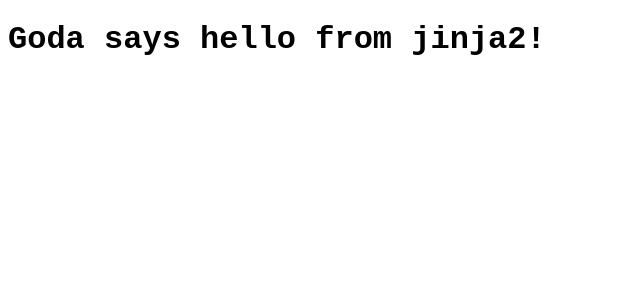
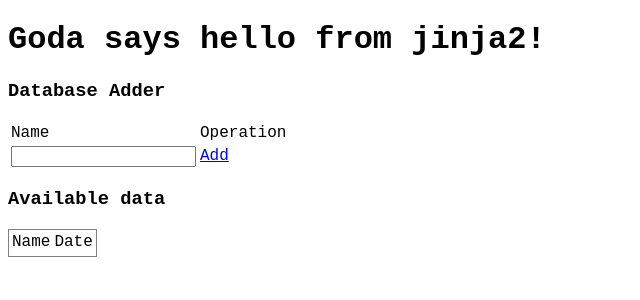
Before and after one commit to GodaProjects/python-flask-playground, a Flask app: page / in a window 1280 px wide. Shown: the top 300 px of the page, without its empty margins (0-640 px from the left). Run offline with Flask 2, Linux system fonts and the light colour scheme; data that the repository does not hold is empty.

Commit message:
Adding to database, retrieving from database and a json service

```diff
--- a/app.py
+++ b/app.py
@@ -1,6 +1,8 @@
-from flask import Flask, render_template
+from flask import Flask, render_template, request, redirect, jsonify
 from flask_sqlalchemy import SQLAlchemy
 from datetime import datetime
+import json
+
 
 # First step - init
 app = Flask(__name__)
@@ -12,20 +14,57 @@ app.config['SQLALCHEMY_DATABASE_URI'] = 'sqlite:///goda.db'
 db = SQLAlchemy(app)
 
 
-class Todo(db.Model):
+class Friends(db.Model):
     id = db.Column(db.Integer, primary_key=True)
     name = db.Column(db.String(200), nullable=False)
-    name = db.Column(db.DateTime, default=datetime.utcnow)
+    date = db.Column(db.DateTime, default=datetime.utcnow)
 
     # Called whenever some data is inserted
     def __repr__(self):
         return '<Task %r>' % self.id
 
 
-@app.route('/')
+@app.route('/', methods=['POST', 'GET'])
 def index():
-    # You dont have to mention the templates folder here as the name is predefined name.
-    return render_template('index.html')
+    if request.method == 'POST':
+        # pass
+        task_content = request.form['name']
+        new_insert = Friends(name=task_content)
+        try:
+            db.session.add(new_insert)
+            db.session.commit()
+            return redirect("/")
+        except Exception as e:
+            print(str(e))
+            return "There was a database issue and the data could not be inserted"
+    if request.method == 'GET':
+        # You can also do a query.get_or_404(<id>) and then use the id to do a db.session.delete(id) which I am not going to do now in the interest of time
+        data = Friends.query.order_by(Friends.date).all()
+
+        # You dont have to mention the templates folder here as the name is predefined name.
+        return render_template('index.html', data=data)
+
+
+@app.route('/friend', methods=['GET'])
+def friend():
+    data = Friends.query.order_by(Friends.date).all()
+    data_lst = []
+    for item in data:
+        data_lst.append(
+            {
+                'name': item.name,
+                'date': item.date.date()
+            }
+        )
+    # It can be named anything not essentially response.
+    response = jsonify(data_lst)
+    response.status_code = 200
+    return response
+
+
+def toJSON(data):
+    return json.dumps(data, default=lambda o: o.__dict__,
+                      sort_keys=True, indent=4)
 
 
 # Why this condition is written without directly calling app.run is something i am not sure.
--- /dev/null
+++ b/static/js/scripts.js
@@ -0,0 +1,4 @@
+document.getElementById("add").addEventListener("click", (e) => {
+  console.log("In the event handler function");
+  document.getElementById("database").submit();
+});
--- a/templates/index.html
+++ b/templates/index.html
@@ -1,13 +1,49 @@
-{% extends 'base.html' %}
+{% extends 'base.html' %} {% block head %}
+<title>Goda's Flask</title>
+{% endblock %} {% block body %}
+<h1>Goda says hello from jinja2!</h1>
+<h3>Database Adder</h3>
+<div class="database"></div>
+<form id="database" action="/" method="POST">
+    <table>
+        <thead>
+          <td>
+            Name
+          </td>
+          <td>
+              Operation
+            </td>
+        </thead>
+        <tbody>
+            <td><input name="name"></td>
+            <td><a href="#" id="add">Add</a></td>
+        </tbody>
+        </table>
+      </table>
+</form>
+<h3>Available data</h3>
+<table style="border-width:1px;border-style: solid;">
+    <thead >
+       <tr >
+        <td>
+            Name
+        </td>
+        <td>
+            Date
+        </td>
+    </tr>
+    </thead>
 
-{% block head %}
-<title>Goda's Flask</title>
+    <tbody >
+        <tr>
+        {% for item in data %}
+        <td>{{item.name}}</td>
+        <td>{{item.date.date()}}</td>
+        {% endfor %}
+        </tr>
+    </tbody>
+    </table>
+  </table>
+
+<script src="{{url_for('static', filename='js/scripts.js')}}"></script>
 {% endblock %}
-
-{%
-    block body
-%}
-<h1>Goda says hello from jinja2!</h1>
-{%
-    endblock
-%}
```
